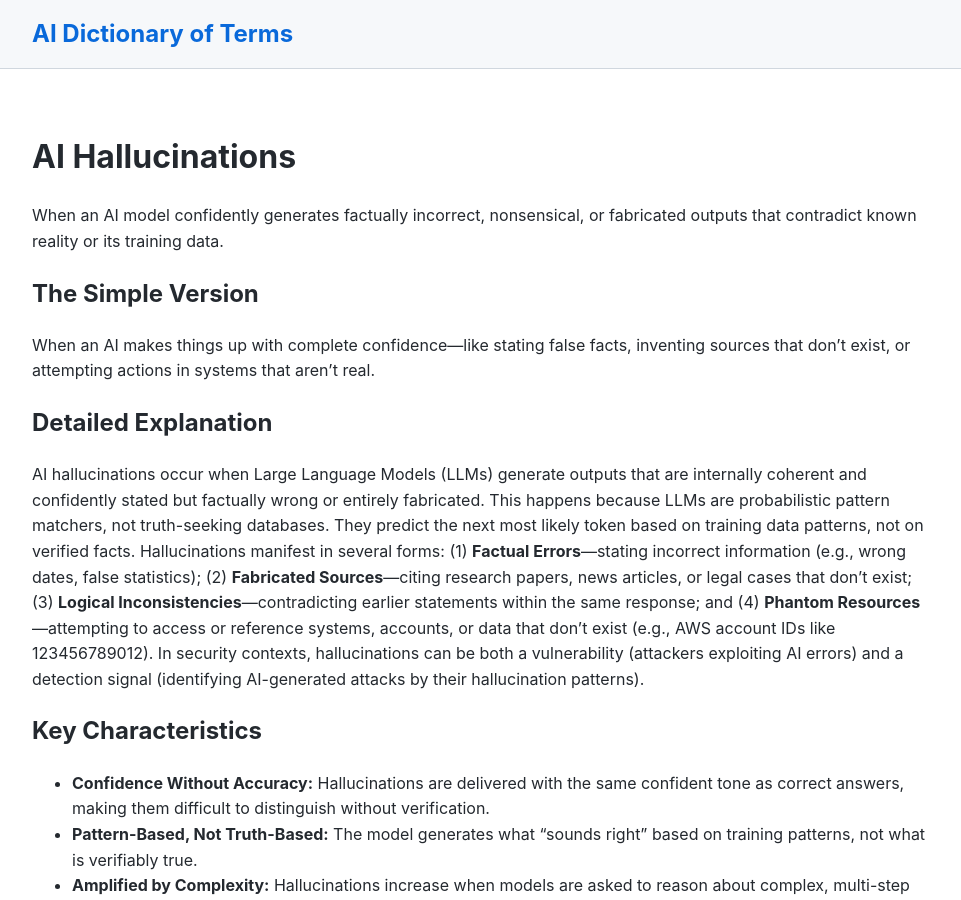
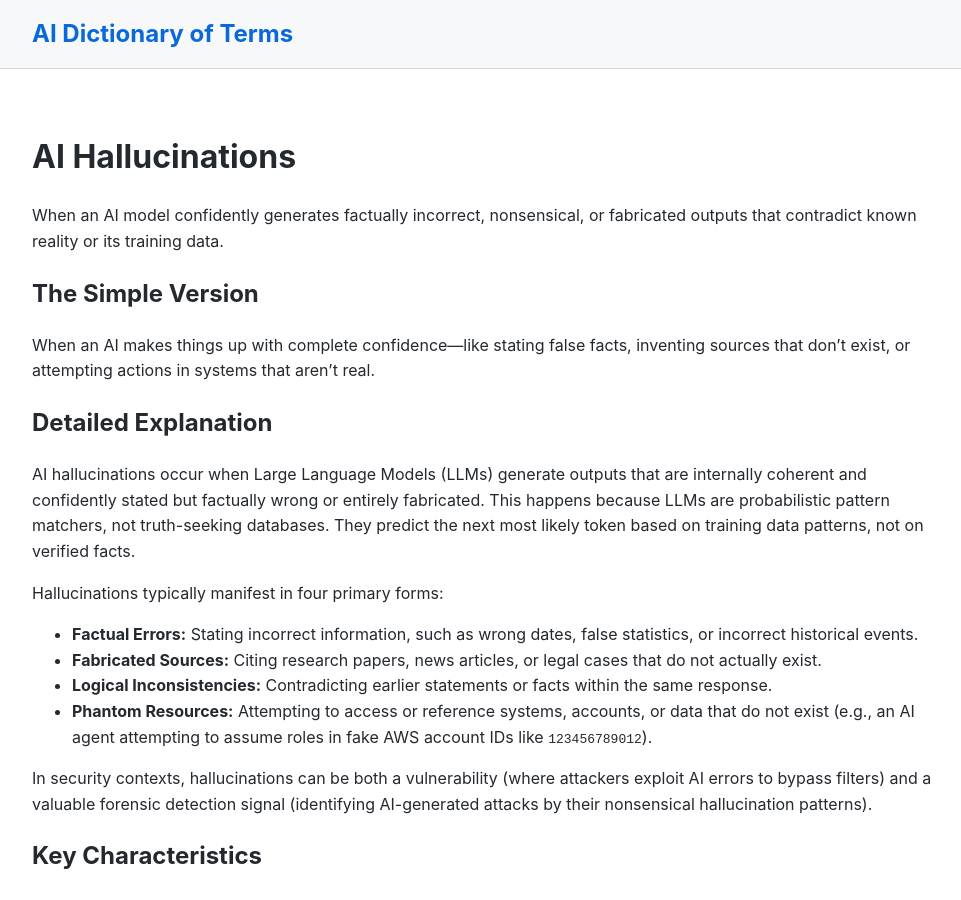
Before and after one commit to alexnubla/ai-dictionary, a Jekyll site: the page built from terms/ai-hallucinations.md, in a window 1280 px wide and 900 px high. Shown: the whole window, without its empty margins (158-1119 px from the left). Built offline with Jekyll 4.4.1, drawn with Linux system fonts in a browser that asks for light colours.

Commit message:
Update ai-hallucinations.md

```diff
--- a/terms/ai-hallucinations.md
+++ b/terms/ai-hallucinations.md
@@ -17,7 +17,15 @@ When an AI model confidently generates factually incorrect, nonsensical, or fabr
 When an AI makes things up with complete confidence—like stating false facts, inventing sources that don't exist, or attempting actions in systems that aren't real.
 
 ## Detailed Explanation
-AI hallucinations occur when Large Language Models (LLMs) generate outputs that are internally coherent and confidently stated but factually wrong or entirely fabricated. This happens because LLMs are probabilistic pattern matchers, not truth-seeking databases. They predict the next most likely token based on training data patterns, not on verified facts. Hallucinations manifest in several forms: (1) **Factual Errors**—stating incorrect information (e.g., wrong dates, false statistics); (2) **Fabricated Sources**—citing research papers, news articles, or legal cases that don't exist; (3) **Logical Inconsistencies**—contradicting earlier statements within the same response; and (4) **Phantom Resources**—attempting to access or reference systems, accounts, or data that don't exist (e.g., AWS account IDs like 123456789012). In security contexts, hallucinations can be both a vulnerability (attackers exploiting AI errors) and a detection signal (identifying AI-generated attacks by their hallucination patterns).
+AI hallucinations occur when Large Language Models (LLMs) generate outputs that are internally coherent and confidently stated but factually wrong or entirely fabricated. This happens because LLMs are probabilistic pattern matchers, not truth-seeking databases. They predict the next most likely token based on training data patterns, not on verified facts.
+
+Hallucinations typically manifest in four primary forms:
+- **Factual Errors:** Stating incorrect information, such as wrong dates, false statistics, or incorrect historical events.
+- **Fabricated Sources:** Citing research papers, news articles, or legal cases that do not actually exist.
+- **Logical Inconsistencies:** Contradicting earlier statements or facts within the same response.
+- **Phantom Resources:** Attempting to access or reference systems, accounts, or data that do not exist (e.g., an AI agent attempting to assume roles in fake AWS account IDs like `123456789012`).
+
+In security contexts, hallucinations can be both a vulnerability (where attackers exploit AI errors to bypass filters) and a valuable forensic detection signal (identifying AI-generated attacks by their nonsensical hallucination patterns).
 
 ## Key Characteristics
 - **Confidence Without Accuracy:** Hallucinations are delivered with the same confident tone as correct answers, making them difficult to distinguish without verification.
```
